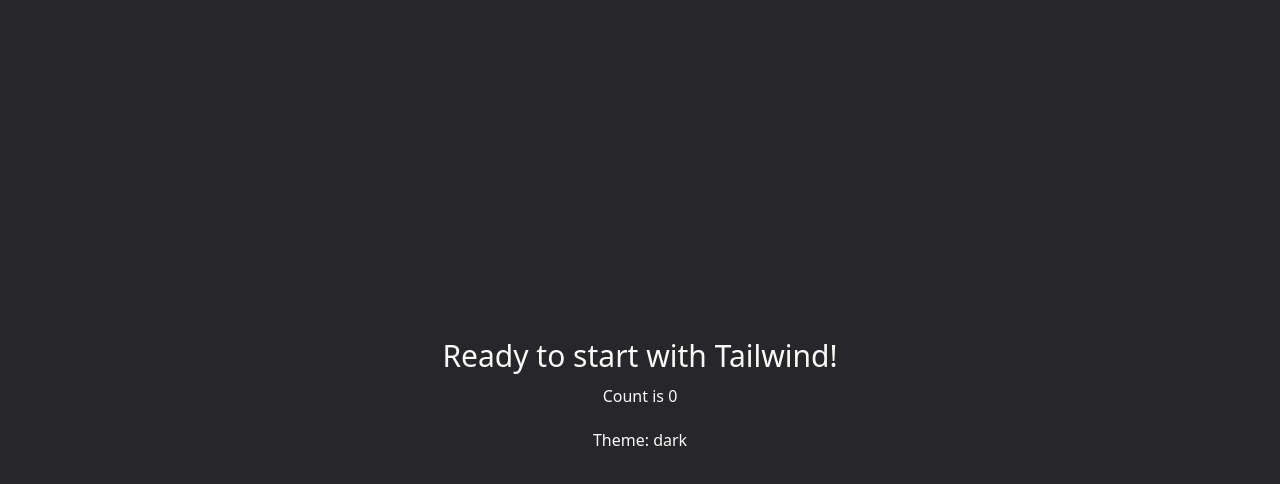
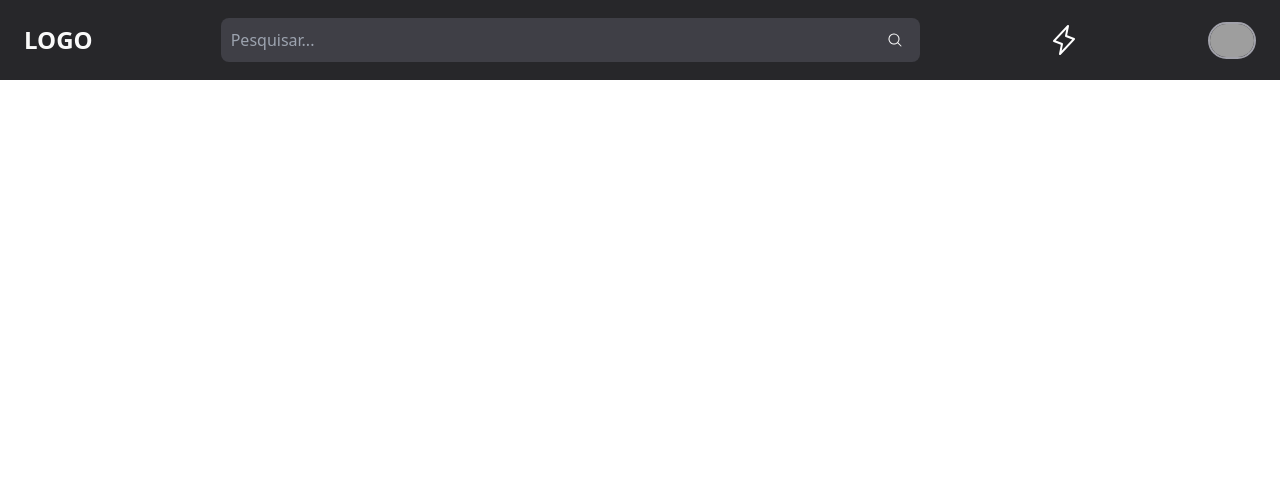
Before and after one commit to KayoSilva19/tailwindcss-ui, a React (Vite) app: page / in a window 1280 px wide. Shown: the top 484 px of the page. Built offline with nearby package versions, Linux system fonts and the light colour scheme; grey boxes are pictures that could not be loaded.

Commit message:
feat: Header

```diff
--- a/package.json
+++ b/package.json
@@ -10,6 +10,7 @@
     "preview": "vite preview"
   },
   "dependencies": {
+    "@phosphor-icons/react": "^2.0.13",
     "react": "^18.2.0",
     "react-dom": "^18.2.0"
   },
--- a/src/App.jsx
+++ b/src/App.jsx
@@ -1,51 +1,8 @@
 import { useState } from 'react'
+import { Home } from './pages/Home'
 
 function App() {
-  const [count, setCount] = useState(0)
-  const [theme, setTheme] = useState('dark')
-
-  function handleChangeTheme() {
-    const html = document.querySelector('html')
-
-    if (theme === 'dark') {
-      setTheme('light')
-      return html.classList.remove('dark')
-    }
-
-    setTheme('dark')
-    html.classList.add('dark')
-  }
-
-  return (
-    <div
-      className="
-        h-screen bg-zinc-100 text-zinc-950 dark:bg-zinc-800
-         dark:text-zinc-50 grid place-content-center
-    "
-    >
-      <h1 className="text-center text-3xl">Ready to start with Tailwind!</h1>
-      <button
-        className="
-          block w-fit mx-auto my-r px-4 py-2 rounded-lg
-          border-transparent hover:border-cyan-500 border-2
-          transition-colors
-        "
-        onClick={() => setCount(count + 1)}
-      >
-        Count is {count}
-      </button>
-      <button
-        className="
-          block w-fit mx-auto my-r px-4 py-2 rounded-lg
-          border-transparent hover:border-cyan-500 border-2
-          transition-colors
-        "
-        onClick={handleChangeTheme}
-      >
-        Theme: {theme}
-      </button>
-    </div>
-  )
+  return <Home />
 }
 
 export default App
--- /dev/null
+++ b/src/components/Avatar/index.jsx
@@ -0,0 +1,17 @@
+export const Avatar = () => {
+  return (
+    <>
+      <img
+        className="
+          rounded-full border-2
+          border-zinc-900
+          dark:border-zinc-400
+        "
+        width={48}
+        height={48}
+        src="https://github.com/KayoSilva19.png"
+        alt="User"
+      />
+    </>
+  )
+}
--- /dev/null
+++ b/src/components/Header/index.jsx
@@ -0,0 +1,41 @@
+import { Lightning } from '@phosphor-icons/react'
+import { Avatar } from '../Avatar'
+import { Logo } from '../Logo'
+import { SearchForm } from '../SearchForm'
+
+export const Header = ({ handleChangeTheme, currentTheme }) => {
+  return (
+    <header
+      className="
+      px-4 xl:px-6 h-16 lg:h-20
+      flex items-center justify-between
+      gap-6 md:gap-16 xl:gap-32
+      bg-zinc-100 dark:bg-zinc-800
+    "
+    >
+      <Logo />
+      <SearchForm />
+      <button onClick={handleChangeTheme}>
+        {currentTheme === 'dark' ? (
+          <Lightning
+            size={32}
+            className="
+              text-white transition-all ease-linear
+              hover:scale-125 hover:text-emerald-400
+            "
+          />
+        ) : (
+          <Lightning
+            size={32}
+            weight="fill"
+            className="
+            transition-all ease-linear
+            hover:scale-125 hover:text-emerald-400
+        "
+          />
+        )}
+      </button>
+      <Avatar />
+    </header>
+  )
+}
--- /dev/null
+++ b/src/components/Logo/index.jsx
@@ -0,0 +1,12 @@
+export const Logo = () => {
+  return (
+    <span
+      className="
+      text-2xl lg:4xl font-bold uppercase
+      text-zinc-900 dark:text-zinc-50
+    "
+    >
+      Logo
+    </span>
+  )
+}
--- /dev/null
+++ b/src/components/SearchForm/index.jsx
@@ -0,0 +1,28 @@
+import { MagnifyingGlass } from '@phosphor-icons/react'
+
+export const SearchForm = () => {
+  return (
+    <form
+      className="min-w-0 flex-grow flex"
+      onSubmit={(e) => e.preventDefault()}
+    >
+      <input
+        type="text"
+        className="    min-w-0 w-full p-2 rounded-l-lg border-2 border-transparent
+        bg-zinc-200 dark:bg-zinc-700 text-zinc-900 dark:text-zinc-50
+        focus:outline-none focus:border-emerald-400 transition-colors"
+        placeholder="Pesquisar..."
+      />
+
+      <button
+        className="
+           min-w-0 py-2 px-4 rounded-r-lg border-2 border-transparent
+           bg-zinc-200 dark:bg-zinc-700 text-zinc-900 dark:text-zinc-50
+           focus:outline-none focus:border-emerald-400 focus:text-emerald-400
+           hover:border-emerald-400 hover:text-emerald-400 transition-colors"
+      >
+        <MagnifyingGlass />
+      </button>
+    </form>
+  )
+}
--- /dev/null
+++ b/src/pages/Home/index.jsx
@@ -0,0 +1,24 @@
+import { useState } from 'react'
+import { Header } from '../../components/Header'
+
+export const Home = () => {
+  const [theme, setTheme] = useState('dark')
+
+  function handleChangeTheme() {
+    const html = document.querySelector('html')
+
+    if (theme === 'dark') {
+      setTheme('light')
+      return html.classList.remove('dark')
+    }
+
+    setTheme('dark')
+    html.classList.add('dark')
+  }
+
+  return (
+    <>
+      <Header handleChangeTheme={handleChangeTheme} currentTheme={theme} />
+    </>
+  )
+}
--- a/tailwind.config.js
+++ b/tailwind.config.js
@@ -1,6 +1,10 @@
 /** @type {import('tailwindcss').Config} */
 export default {
-  content: ['./index.html', './src/**.{js,ts,jsx,tsx}'],
+  content: [
+    './index.html',
+    './src/**.{js,ts,jsx,tsx}',
+    './src/**/**/**.{js,ts,jsx,tsx}',
+  ],
   theme: {
     extend: {},
   },
```
Also changed, not shown: 1 other file (tests, documents, lock files or other folders).
